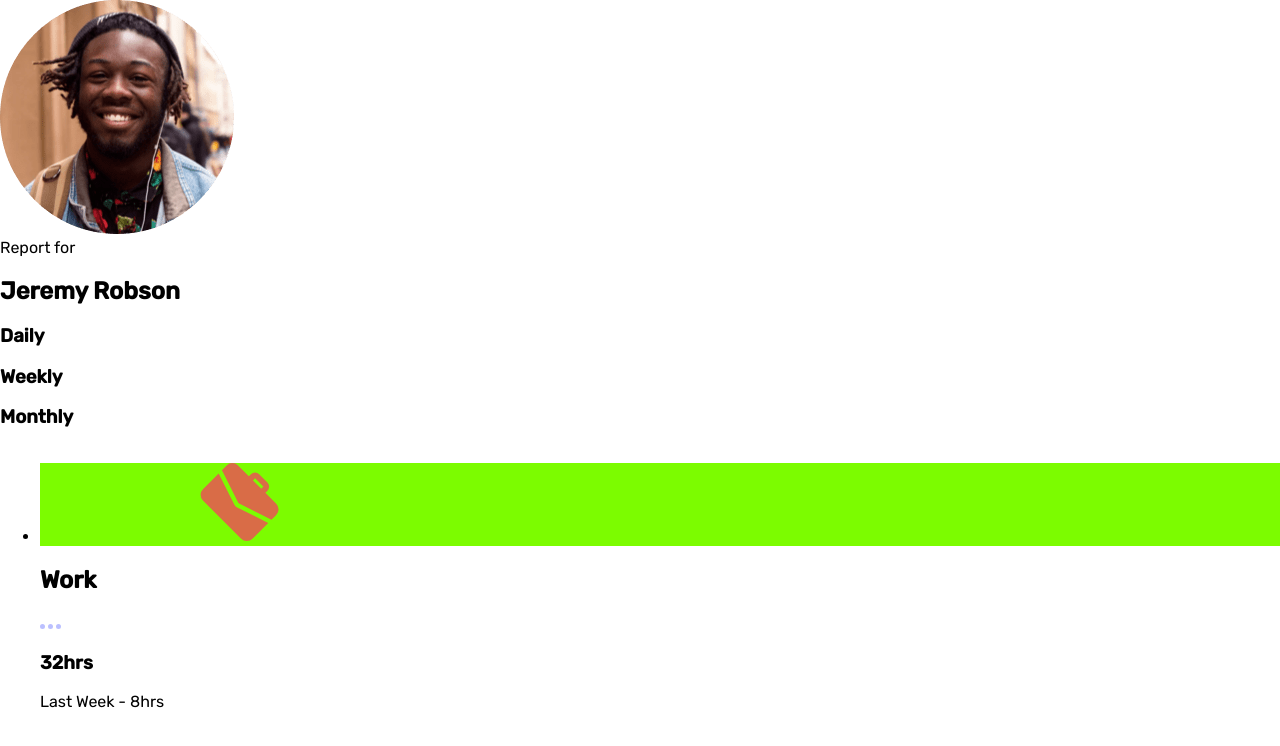
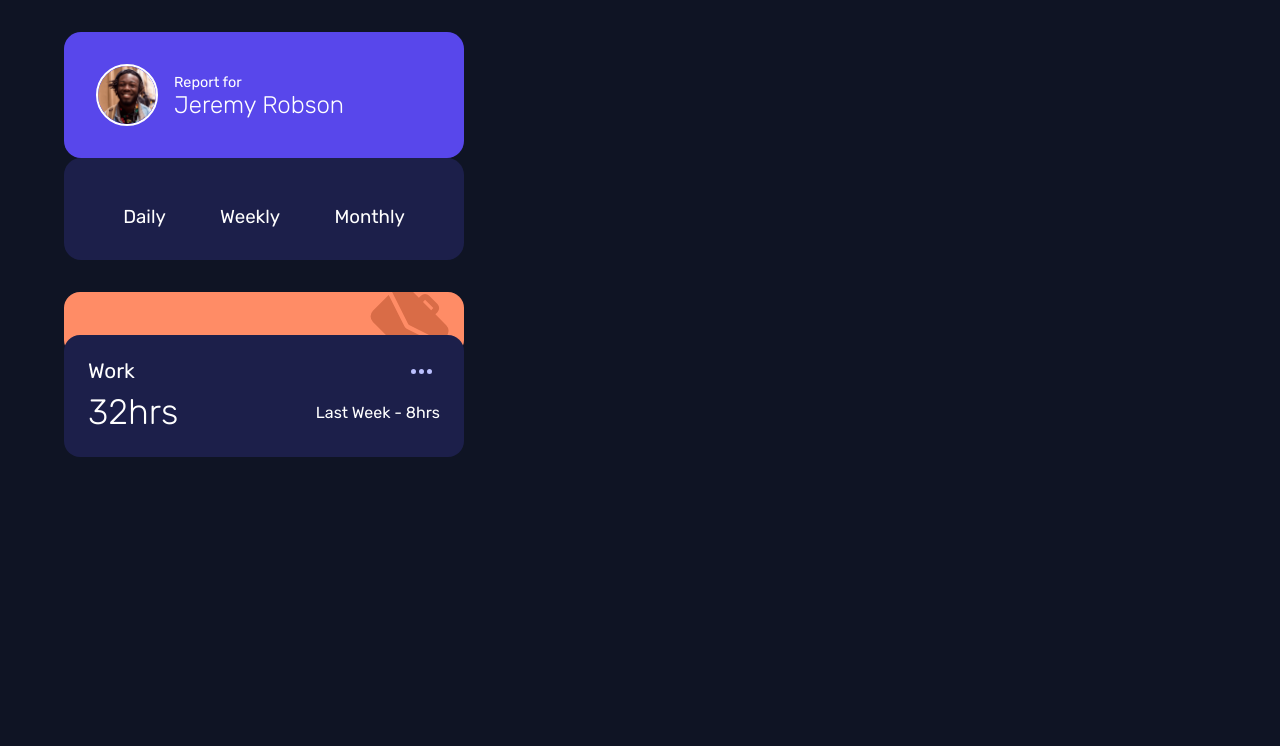
Before and after one commit to hariscs/fem-time-tracking-dashboard, a React (Create React App) app: page / in a window 1280 px wide. Shown: the top 746 px of the page. Built offline with nearby package versions, Linux system fonts and the light colour scheme.

Commit message:
styling up the components

```diff
--- a/src/components/CardItem.css
+++ b/src/components/CardItem.css
@@ -1,4 +1,48 @@
+.card__item {
+	max-width: 400px;
+}
+
 .card__banner {
-	background: lawngreen;
-	padding-left: 10em;
+	background-color: hsl(15, 100%, 70%);
+	background-image: url(../images/icon-work.svg);
+	background-position: right 15px center;
+	background-repeat: no-repeat;
+	padding: 2em;
+	border-radius: 16px;
+	text-align: right;
 }
+
+.card__info {
+	background: hsl(235, 46%, 20%);
+	color: #fff;
+	padding: 1.5em;
+	border-radius: 16px;
+	margin-top: -1.3em;
+	z-index: 2;
+}
+
+.card__header,
+.card__main {
+	display: flex;
+	align-items: center;
+	justify-content: space-between;
+}
+
+.card__header {
+	margin-bottom: 0.5em;
+}
+
+.card__header--icon {
+	cursor: pointer;
+	padding: 0.5em;
+}
+
+.card__header--title {
+	font-size: 1.3rem;
+	font-weight: 400;
+}
+
+.card__main--time {
+	font-size: 2.2rem;
+	font-weight: 300;
+}
--- a/src/components/CardItem.jsx
+++ b/src/components/CardItem.jsx
@@ -3,17 +3,15 @@ import './CardItem.css';
 const CardItem = (props) => {
 	return (
 		<li className='card__item'>
-			<div className='card__banner'>
-				<img src={props.bannerIcon} alt='icon' className='card__banner--icon' />
-			</div>
+			<div className='card__banner'></div>
 			<div className='card__info'>
-				<div className='card__info--header'>
-					<h2 className='card__info--title'>{props.cardTitle}</h2>
-					<img src={props.infoIcon} alt='icon' className='card__info--icon' />
+				<div className='card__header'>
+					<h2 className='card__header--title'>{props.cardTitle}</h2>
+					<img src={props.infoIcon} alt='icon' className='card__header--icon' />
 				</div>
-				<div className='card__info--main'>
-					<h3 className='card__info--title'>{props.infoTitle}</h3>
-					<span className='card__info--subtitle'>{props.infoSubtitle}</span>
+				<div className='card__main'>
+					<h3 className='card__main--time'>{props.infoTime}</h3>
+					<span className='card__main--subtitle'>{props.infoSubtitle}</span>
 				</div>
 			</div>
 		</li>
--- a/src/components/Dashboard.css
+++ b/src/components/Dashboard.css
@@ -1,4 +1,8 @@
 .dashboard {
 	display: flex;
 	flex-direction: column;
+	gap: 2em;
+	width: 90%;
+	max-width: 1440px;
+	margin: 2em auto;
 }
--- a/src/components/Dashboard.jsx
+++ b/src/components/Dashboard.jsx
@@ -23,7 +23,7 @@ const Dashboard = () => {
 					bannerIcon={iconWork}
 					cardTitle='Work'
 					infoIcon={iconEllipsis}
-					infoTitle='32hrs'
+					infoTime='32hrs'
 					infoSubtitle='Last Week - 8hrs'
 				/>
 			</ul>
--- a/src/components/Profile.css
+++ b/src/components/Profile.css
@@ -0,0 +1,42 @@
+.profile {
+	max-width: 400px;
+}
+
+.profile__heading {
+	display: flex;
+	gap: 1em;
+	align-items: center;
+	background: hsl(246, 80%, 60%);
+	color: #fff;
+	padding: 2em;
+	border-radius: 17px;
+	z-index: 9;
+}
+
+.profile__img {
+	width: 62px;
+	border: 2px solid #fff;
+	border-radius: 100vh;
+}
+
+.profile__heading--toptext {
+	font-size: 0.9rem;
+}
+
+.profile__heading--title {
+	font-weight: 300;
+}
+
+.profile__report {
+	display: flex;
+	align-items: center;
+	justify-content: space-around;
+	padding: 3em 2em 2em;
+	background: hsl(235, 46%, 20%);
+	color: #fff;
+	border-radius: 17px;
+}
+
+.report {
+	font-weight: 400;
+}
--- a/src/components/Profile.jsx
+++ b/src/components/Profile.jsx
@@ -1,3 +1,5 @@
+import './Profile.css';
+
 const Profile = (props) => {
 	return (
 		<div className='profile'>
@@ -9,9 +11,9 @@ const Profile = (props) => {
 				</div>
 			</div>
 			<div className='profile__report'>
-				<h3 className='daily'>{props.daily}</h3>
-				<h3 className='weekly'>{props.weekly}</h3>
-				<h3 className='monthly'>{props.monthly}</h3>
+				<h3 className='daily report'>{props.daily}</h3>
+				<h3 className='weekly report'>{props.weekly}</h3>
+				<h3 className='monthly report'>{props.monthly}</h3>
 			</div>
 		</div>
 	);
--- a/src/index.css
+++ b/src/index.css
@@ -6,9 +6,24 @@ html {
 *::before,
 *::after {
 	box-sizing: inherit;
+	margin: 0;
+	padding: 0;
 }
 
 body {
 	margin: 0;
 	font-family: 'Rubik', sans-serif;
+	background: hsl(226, 43%, 10%);
 }
+
+img {
+	max-width: 100%;
+	display: block;
+}
+
+ul,
+li {
+	margin: 0;
+	padding: 0;
+	list-style: none;
+}
```
